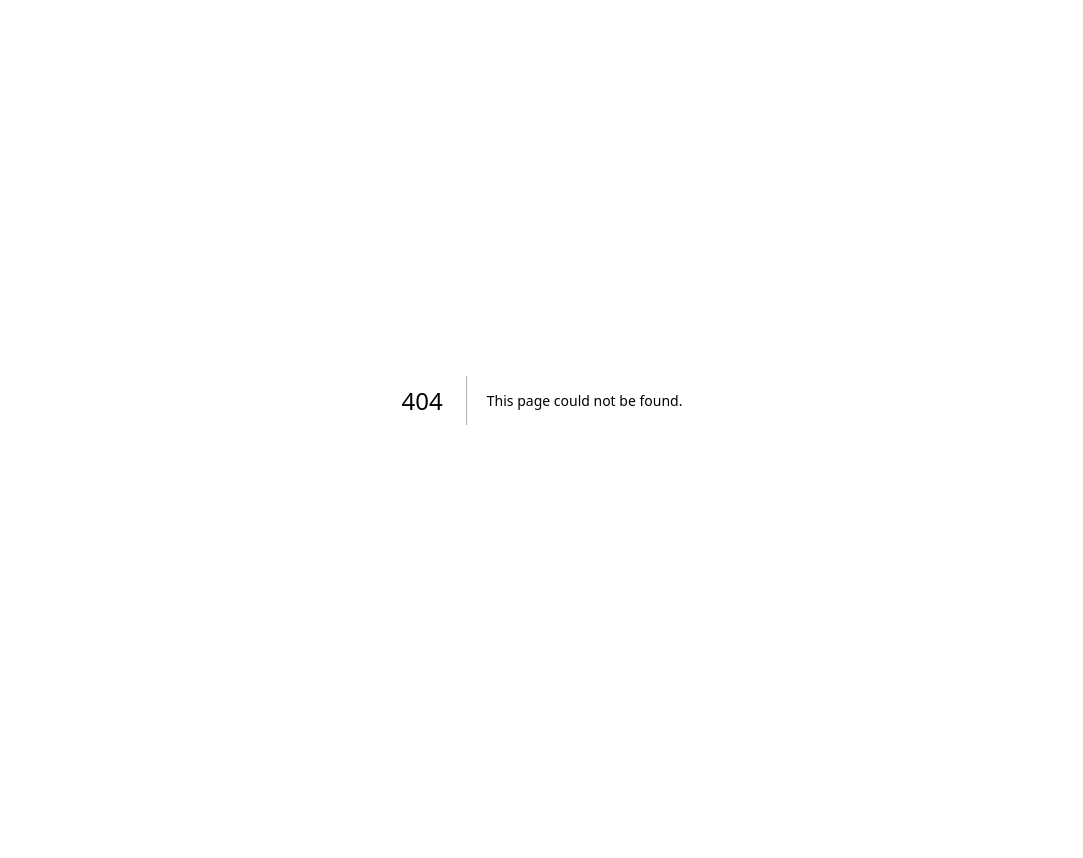
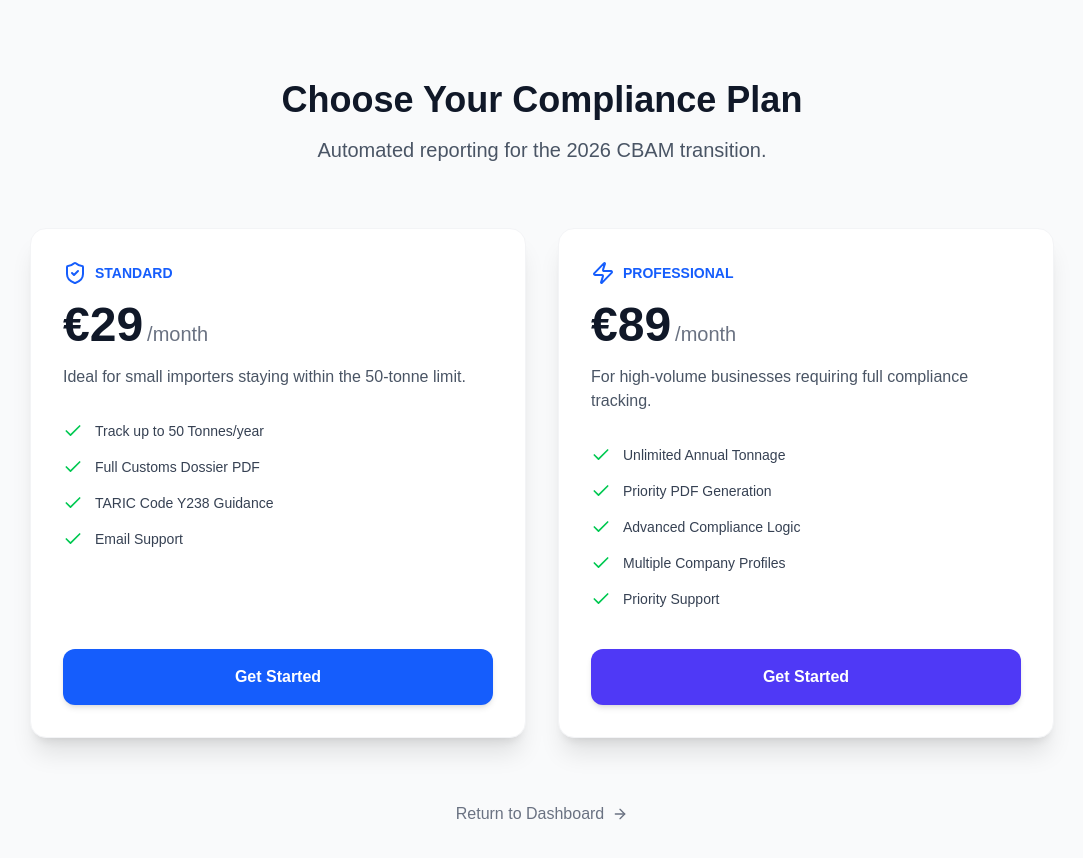
Before and after one commit to mamoor123/my-trade-saas, a Next.js app: page /pricing in a window 1280 px wide. Before the commit this address had no page. Shown: the top 858 px of the page, without its empty margins (98-1181 px from the left). Before the commit the page ends 800 px from the top, so only its background shows below. Built offline with nearby package versions, Linux system fonts and the light colour scheme.

Commit message:
Create PricingPage component with plans and features
This component displays pricing plans for compliance services, including features and checkout links.

```diff
--- /dev/null
+++ b/app/pricing/page.tsx
@@ -0,0 +1,53 @@
+"use client";
+
+import React from 'react';
+import { Check, ArrowRight, ShieldCheck, Zap } from 'lucide-react';
+import Link from 'next/link';
+
+const plans = [
+  {
+    name: "Standard",
+    price: "€29",
+    description: "Ideal for small importers staying within the 50-tonne limit.",
+    features: ["Track up to 50 Tonnes/year", "Full Customs Dossier PDF", "TARIC Code Y238 Guidance", "Email Support"],
+    checkoutUrl: "https://yourstore.lemonsqueezy.com/checkout/buy/STANDARD_VARIANT_ID",
+    icon: <ShieldCheck className="w-6 h-6" />,
+    buttonClass: "bg-blue-600 hover:bg-blue-700"
+  },
+  {
+    name: "Professional",
+    price: "€89",
+    description: "For high-volume businesses requiring full compliance tracking.",
+    features: ["Unlimited Annual Tonnage", "Priority PDF Generation", "Advanced Compliance Logic", "Multiple Company Profiles", "Priority Support"],
+    checkoutUrl: "https://yourstore.lemonsqueezy.com/checkout/buy/PRO_VARIANT_ID",
+    icon: <Zap className="w-6 h-6" />,
+    buttonClass: "bg-indigo-600 hover:bg-indigo-700"
+  }
+];
+
+export default function PricingPage() {
+  return (
+    <div className="min-h-screen bg-gray-50 py-20 px-4">
+      <div className="max-w-4xl mx-auto text-center mb-16">
+        <h1 className="text-4xl font-extrabold text-gray-900 mb-4">Choose Your Compliance Plan</h1>
+        <p className="text-xl text-gray-600">Automated reporting for the 2026 CBAM transition.</p>
+      </div>
+
+      <div className="grid md:grid-cols-2 gap-8 max-w-5xl mx-auto">
+        {plans.map((plan) => (
+          <div key={plan.name} className="bg-white rounded-2xl shadow-xl border border-gray-100 overflow-hidden flex flex-col p-8 transition-transform hover:scale-[1.02]">
+            <div className="flex items-center gap-2 mb-4 text-blue-600">{plan.icon}<span className="font-bold uppercase text-sm">{plan.name}</span></div>
+            <div className="flex items-baseline mb-4"><span className="text-5xl font-extrabold text-gray-900">{plan.price}</span><span className="ml-1 text-xl text-gray-500">/month</span></div>
+            <p className="text-gray-600 mb-8">{plan.description}</p>
+            <ul className="space-y-4 mb-10 flex-grow">
+              {plan.features.map((f) => (<li key={f} className="flex items-start gap-3 text-sm text-gray-700"><Check className="w-5 h-5 text-green-500" />{f}</li>))}
+            </ul>
+            <a href={plan.checkoutUrl} className={`w-full text-center py-4 rounded-xl font-bold text-white transition-all shadow-md ${plan.buttonClass}`}>Get Started</a>
+          </div>
+        ))}
+      </div>
+
+      <div className="mt-16 text-center"><Link href="/dashboard" className="inline-flex items-center gap-2 text-gray-500 hover:text-gray-900 font-medium transition-colors">Return to Dashboard <ArrowRight size={16} /></Link></div>
+    </div>
+  );
+}
```
